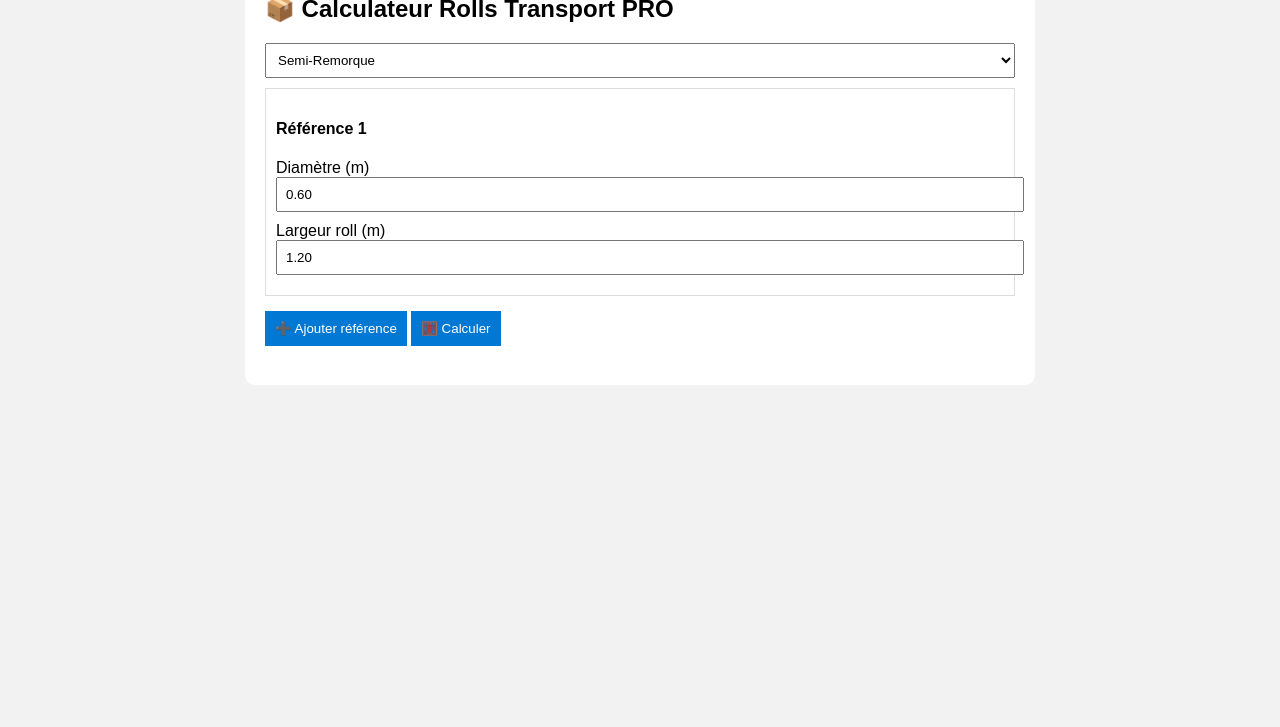
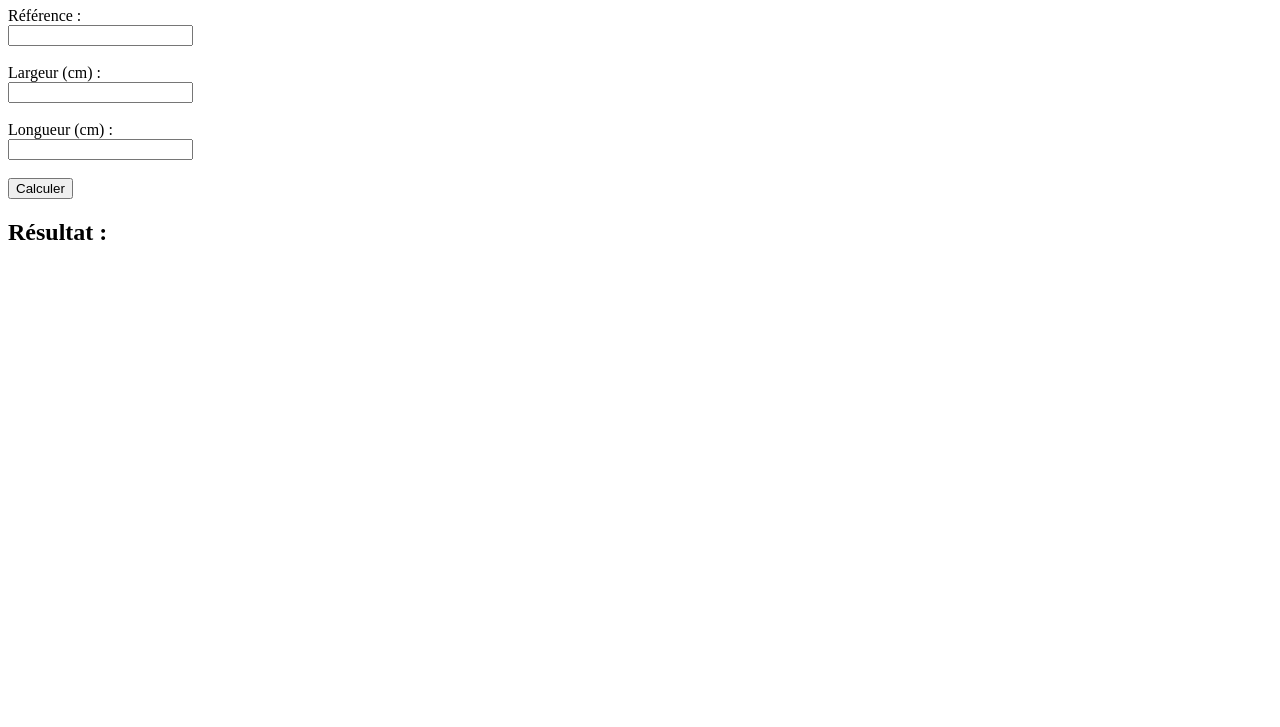
Before and after one commit to anast2000/calcul-rolls, a plain HTML site: page index.html in a window 1280 px wide. Shown: the part 73-800 px from the top of the page. Drawn offline with Linux system fonts and the light colour scheme.

Commit message:
Update index.html

```diff
--- a/index.html
+++ b/index.html
@@ -1,142 +1,48 @@
 <!DOCTYPE html>
-<html lang="fr">
+<html>
 <head>
-<meta charset="UTF-8">
-<title>Calculateur Rolls PRO</title>
-
-<style>
-body {font-family: Arial; background:#f2f2f2; padding:20px;}
-.box {background:white; padding:20px; border-radius:10px; max-width:750px; margin:auto;}
-input, select {width:100%; padding:8px; margin-bottom:10px;}
-button {padding:10px; margin-top:5px; background:#0078d4; color:white; border:none;}
-.ref {border:1px solid #ddd; padding:10px; margin-bottom:10px;}
-.result {font-size:20px; font-weight:bold;}
-.table {width:100%; margin-top:15px; border-collapse:collapse;}
-.table th, .table td {border:1px solid #ddd; padding:8px; text-align:center;}
-</style>
+    <meta charset="UTF-8">
+    <title>Calcul Rolls</title>
 </head>
 
 <body>
 
-<div class="box">
-<h2>📦 Calculateur Rolls Transport PRO</h2>
+    <h1>Calcul des Dimensions</h1>
 
-<select id="type">
-<option value="13.6,2.45,2.7">Semi-Remorque</option>
-<option value="13.58,2.35,2.69">45' HC</option>
-<option value="12,2.35,2.69">40' HC</option>
-<option value="12,2.35,2.39">40' DV</option>
-<option value="5.9,2.35,2.39">20' DV</option>
-</select>
+    <!-- Référence -->
+    <label>Référence :</label><br>
+    <input type="text" id="reference"><br><br>
 
-<div id="refs"></div>
+    <!-- Largeur -->
+    <label>Largeur (cm) :</label><br>
+    <input type="number" id="largeur"><br><br>
 
-<button onclick="addRef()">➕ Ajouter référence</button>
-<button onclick="calcul()">🧮 Calculer</button>
+    <!-- Longueur -->
+    <label>Longueur (cm) :</label><br>
+    <input type="number" id="longueur"><br><br>
 
-<h3 id="resultat"></h3>
+    <!-- Bouton -->
+    <button onclick="calculer()">Calculer</button>
 
-<table class="table" id="detail" style="display:none;">
-<thead>
-<tr>
-<th>Réf</th>
-<th>Ø</th>
-<th>Bloc</th>
-<th>Longueur</th>
-<th>Couches</th>
-<th>Total</th>
-</tr>
-</thead>
-<tbody></tbody>
-</table>
+    <h2>Résultat :</h2>
+    <p id="resultat"></p>
 
-</div>
+    <script>
+        function calculer() {
+            let ref = document.getElementById("reference").value;
+            let largeur = parseFloat(document.getElementById("largeur").value);
+            let longueur = parseFloat(document.getElementById("longueur").value);
 
-<script>
+            // Calcul surface en cm²
+            let surface = largeur * longueur;
 
-let maxRef = 6;
-
-function addRef(){
-    let container = document.getElementById("refs");
-    if(container.children.length >= maxRef) return;
-
-    let div = document.createElement("div");
-    div.className = "ref";
-
-    div.innerHTML = `
-    <h4>Référence ${container.children.length+1}</h4>
-    Diamètre (m)
-    <input type="number" step="0.01" class="diametre" value="0.60">
-    Largeur roll (m)
-    <input type="number" step="0.01" class="largeurRoll" value="1.20">
-    `;
-
-    container.appendChild(div);
-}
-
-function calcul(){
-
-    let type = document.getElementById("type").value.split(",");
-    let longueur = parseFloat(type[0]);
-    let largeur = parseFloat(type[1]);
-    let hauteur = parseFloat(type[2]);
-
-    let totalGlobal = 0;
-    let tbody = document.querySelector("#detail tbody");
-    tbody.innerHTML = "";
-
-    document.querySelectorAll(".ref").forEach((ref, index) => {
-
-        let d = parseFloat(ref.querySelector(".diametre").value);
-        let lr = parseFloat(ref.querySelector(".largeurRoll").value);
-
-        let nbLargeur = Math.floor(largeur / d);
-        let rollsParBloc = 0;
-        let typeBloc = "";
-
-        if(nbLargeur == 2){
-            rollsParBloc = 5;
-            typeBloc = "Pyramide";
-        } else if(nbLargeur >= 3){
-            rollsParBloc = 8;
-            typeBloc = "Pile";
-        } else {
-            rollsParBloc = nbLargeur;
-            typeBloc = "Simple";
+            document.getElementById("resultat").innerHTML =
+                "Référence : " + ref + "<br>" +
+                "Largeur : " + largeur + " cm<br>" +
+                "Longueur : " + longueur + " cm<br>" +
+                "Surface : " + surface + " cm²";
         }
-
-        let nbLongueur = Math.floor(longueur / lr);
-        let couches = Math.min(3, Math.floor(hauteur / d));
-
-        let total = nbLongueur * rollsParBloc * couches;
-
-        totalGlobal += total;
-
-        // ajouter ligne tableau
-        let row = `
-        <tr>
-        <td>R${index+1}</td>
-        <td>${d}</td>
-        <td>${typeBloc} (${rollsParBloc})</td>
-        <td>${nbLongueur}</td>
-        <td>${couches}</td>
-        <td>${total}</td>
-        </tr>
-        `;
-
-        tbody.innerHTML += row;
-
-    });
-
-    document.getElementById("resultat").innerText =
-        "✅ Total global = " + totalGlobal + " rolls";
-
-    document.getElementById("detail").style.display = "table";
-}
-
-addRef();
-
-</script>
+    </script>
 
 </body>
 </html>
```
